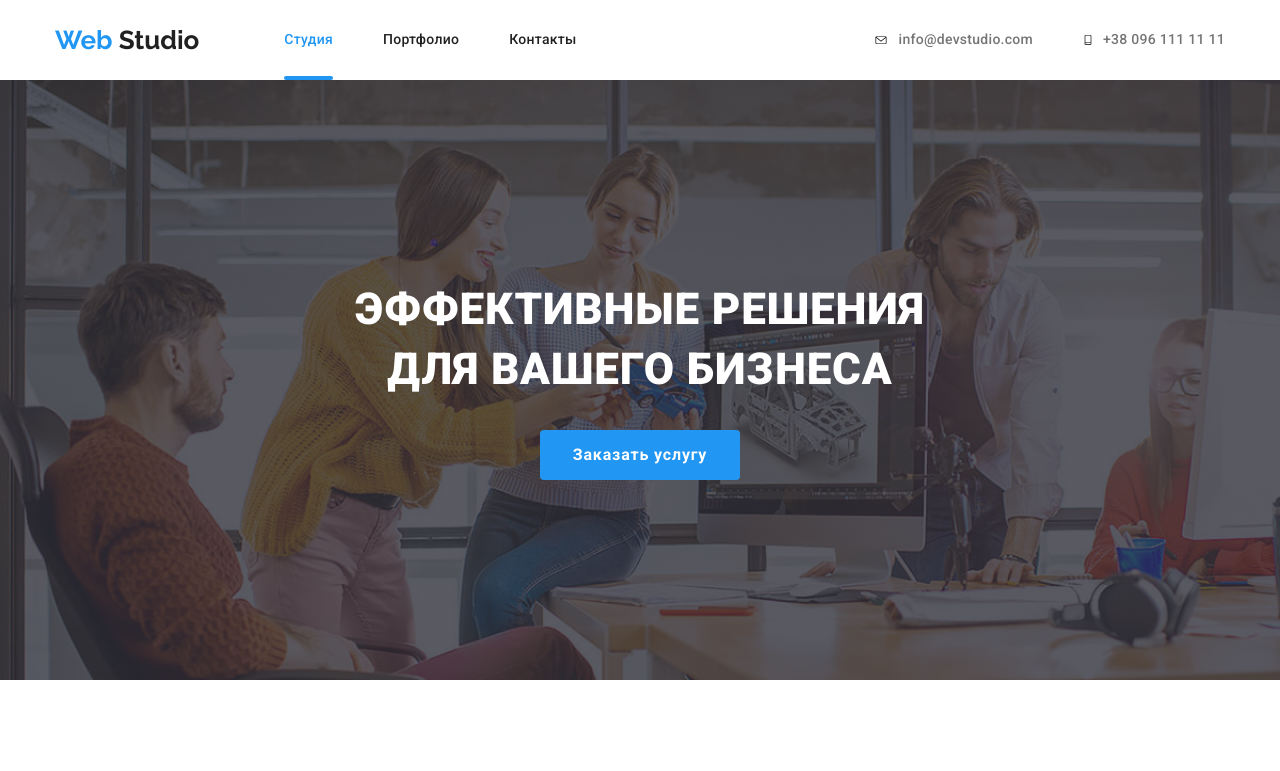
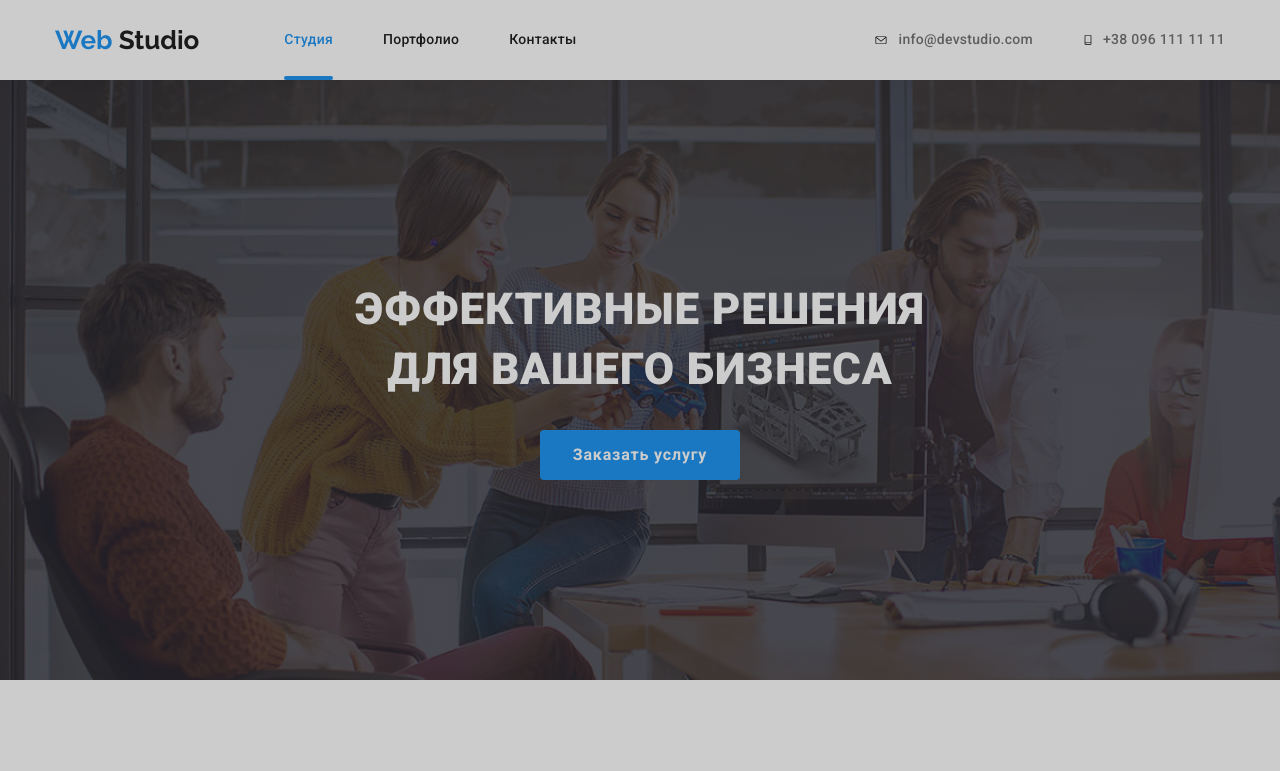
Before and after one commit to LysovEugene/goit-markup-hw-06, a plain HTML site: page index.html in a window 1280 px wide. Shown: the top 771 px of the page. Drawn offline with Linux system fonts and the light colour scheme.

Commit message:
начал модалку

```diff
--- a/css/styles.css
+++ b/css/styles.css
@@ -833,3 +833,13 @@ address .link {
 .flex-element:nth-last-child(-n + 3) {
   margin-bottom: 0;
 }
+
+/* модалка */
+.backdrop {
+  position: fixed;
+  top: 0;
+  left: 0;
+  width: 100%;
+  height: 100%;
+  background-color: rgba(0, 0, 0, 0.2);
+}
--- a/index.html
+++ b/index.html
@@ -444,5 +444,9 @@
 
       </div>
     </footer>
+    <div class="backdrop">
+      <div class="modal"></div>
+    </div>
+
   </body>
 </html>
```
